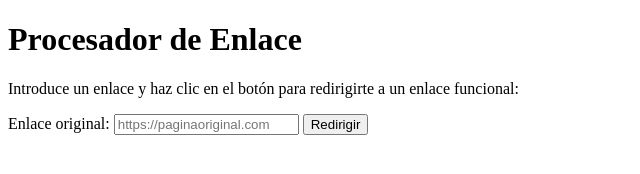
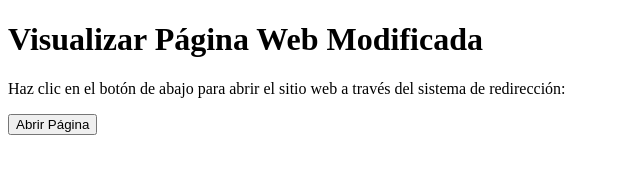
Before and after one commit to freyns/redirigir, a plain HTML site: page index.html in a window 1280 px wide. Shown: the whole page, without its empty margins (0-640 px from the left). Drawn offline with Linux system fonts and the light colour scheme.

Commit message:
Update index.html

```diff
--- a/index.html
+++ b/index.html
@@ -3,38 +3,24 @@
 <head>
     <meta charset="UTF-8">
     <meta name="viewport" content="width=device-width, initial-scale=1.0">
-    <title>Procesador de Enlace</title>
+    <title>Visualizar Página Web</title>
     <script>
-        // Función para procesar y redirigir al enlace funcional
-        function redirigirEnlace() {
-            // Obtener el enlace introducido por el usuario
-            const enlaceOriginal = document.getElementById('enlaceOriginal').value;
+        // URL del sitio que se desea redirigir a través del sistema
+        const sitioOriginal = "https://animeflv.net";
+        const servidorIntermedio = "https://freyns.github.io/redirigir/"; // Tu servidor
 
-            if (!enlaceOriginal) {
-                alert('Por favor, introduce un enlace válido.');
-                return;
-            }
+        // Crear un enlace que use la estructura de Google Translate
+        const enlaceFuncional = `${servidorIntermedio}?_x_tr_sl=auto&_x_tr_tl=es&_x_tr_hl=es&_x_tr_pto=wapp&original=${encodeURIComponent(sitioOriginal)}`;
 
-            // Crear el enlace funcional utilizando tu servidor
-            const enlaceFuncional = `https://freyns.github.io/redirigir/?original=${encodeURIComponent(enlaceOriginal)}`;
-
-            // Mostrar el enlace funcional en la consola (para depuración)
-            console.log(`Redirigiendo a: ${enlaceFuncional}`);
-
-            // Redirigir al enlace funcional
+        // Función para redirigir al nuevo enlace funcional
+        function redirigir() {
             window.location.href = enlaceFuncional;
         }
     </script>
 </head>
 <body>
-    <h1>Procesador de Enlace</h1>
-    <p>Introduce un enlace y haz clic en el botón para redirigirte a un enlace funcional:</p>
-
-    <!-- Formulario para ingresar el enlace -->
-    <form onsubmit="event.preventDefault(); redirigirEnlace();">
-        <label for="enlaceOriginal">Enlace original:</label>
-        <input type="url" id="enlaceOriginal" placeholder="https://paginaoriginal.com" required>
-        <button type="submit">Redirigir</button>
-    </form>
+    <h1>Visualizar Página Web Modificada</h1>
+    <p>Haz clic en el botón de abajo para abrir el sitio web a través del sistema de redirección:</p>
+    <button onclick="redirigir()">Abrir Página</button>
 </body>
 </html>
```
